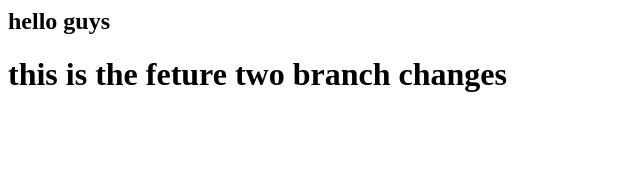
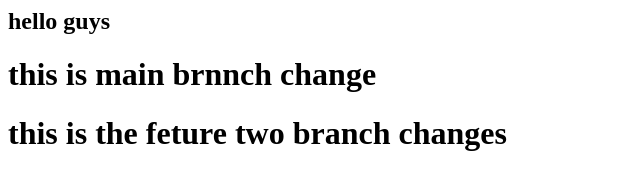
Before and after one commit to pritammore908/LocalRepo, a plain HTML site: page index.html in a window 1280 px wide. Shown: the whole page, without its empty margins (0-640 px from the left). Drawn offline with Linux system fonts and the light colour scheme.

Commit message:
index file add specif in feature2 branch

```diff
--- a/index.html
+++ b/index.html
@@ -1,2 +1,3 @@
 <h2>hello guys  </h2>
+<h1>this is main brnnch change</h1>
 <h1>this is the feture two branch changes</h1>
```
